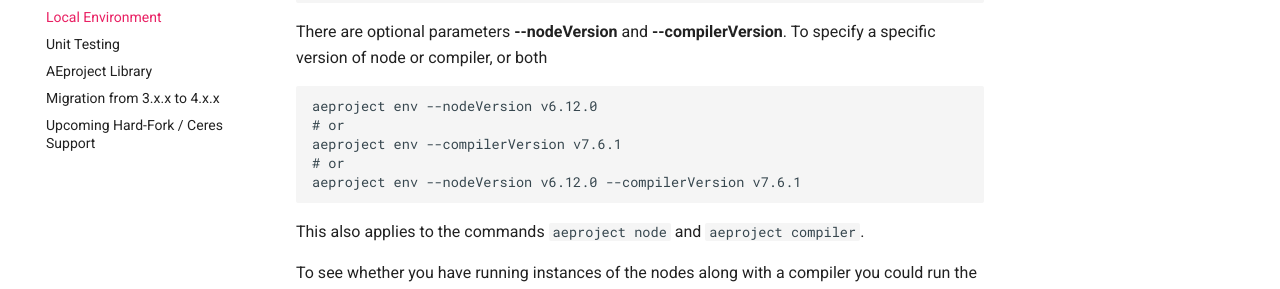
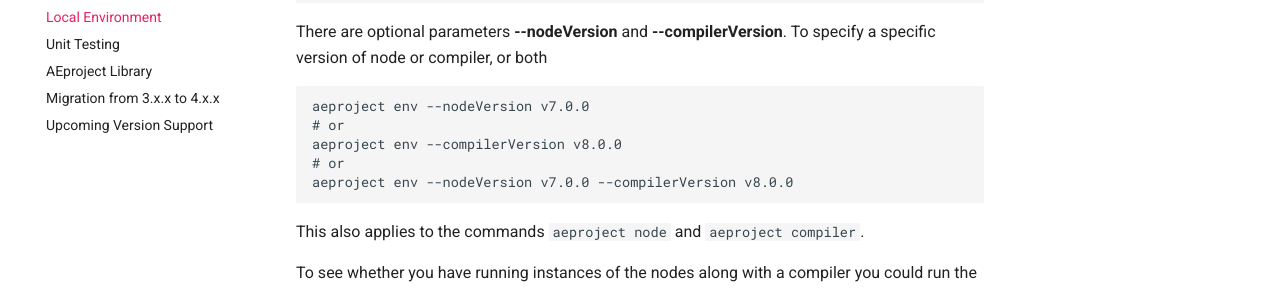
Before and after one commit to aeternity/aeproject, an MkDocs documentation site: the page built from docs/cli/env.md, in a window 1280 px wide and 900 px high, scrolled down 311 px. Shown: the part 163-452 px from the top of the window. Built offline with MkDocs 1.6.1 and Material for MkDocs 9.7.7, drawn with Linux system fonts in a browser that asks for light colours; comment, search, counter and statistics services are not loaded; the version menu is left out.

````diff
--- a/docs/cli/env.md
+++ b/docs/cli/env.md
@@ -17,11 +17,11 @@
 There are optional parameters **\-\-nodeVersion** and **\-\-compilerVersion**. To specify a specific version of node or compiler, or both
 
 ```text
-aeproject env --nodeVersion v6.12.0
+aeproject env --nodeVersion v7.0.0
 # or
-aeproject env --compilerVersion v7.6.1
+aeproject env --compilerVersion v8.0.0
 # or
-aeproject env --nodeVersion v6.12.0 --compilerVersion v7.6.1
+aeproject env --nodeVersion v7.0.0 --compilerVersion v8.0.0
 ```
 
 This also applies to the commands `aeproject node` and `aeproject compiler`.
--- a/mkdocs.yml
+++ b/mkdocs.yml
@@ -47,4 +47,4 @@
   - cli/test.md
   - lib.md
   - migration-from-3.x.x-to-4.x.x.md
-  - ceres-support.md
+  - next-support.md
--- a/src/init/next-artifacts/docker-compose.yml
+++ b/src/init/next-artifacts/docker-compose.yml
@@ -1,7 +1,7 @@
 version: "3.6"
 services:
   aeproject_node:
-    image: aeternity/aeternity:${NODE_TAG:-v7.0.0-rc1}-bundle
+    image: aeternity/aeternity:${NODE_TAG:-latest}-bundle
     hostname: node
     # TODO: remove after releasing https://github.com/aeternity/aeternity/pull/4292
     healthcheck:
--- a/src/init/update-artifacts/docker-compose.yml
+++ b/src/init/update-artifacts/docker-compose.yml
@@ -1,7 +1,7 @@
 version: "3.6"
 services:
   aeproject_node:
-    image: aeternity/aeternity:${NODE_TAG:-v6.13.0}-bundle
+    image: aeternity/aeternity:${NODE_TAG:-v7.0.0}-bundle
     hostname: node
     # TODO: remove after releasing https://github.com/aeternity/aeternity/pull/4292
     healthcheck:
@@ -14,7 +14,7 @@
       - "./docker/accounts.json:/home/aeternity/node/data/aecore/.genesis/accounts_test.json"
 
   aeproject_compiler:
-    image: aeternity/aesophia_http:${COMPILER_TAG:-v7.6.1}
+    image: aeternity/aesophia_http:${COMPILER_TAG:-v8.0.0}
     hostname: compiler
     # TODO: remove after releasing https://github.com/aeternity/aesophia_http/pull/133
     healthcheck:
````
Also changed, not shown: README.md (+1 -1 lines), docs/ceres-support.md (deleted, +0 -21 lines), docs/next-support.md (added, +14 -0 lines), src/init/next-artifacts/docker/aeternity.yaml (deleted, +0 -50 lines), 3 other files.
